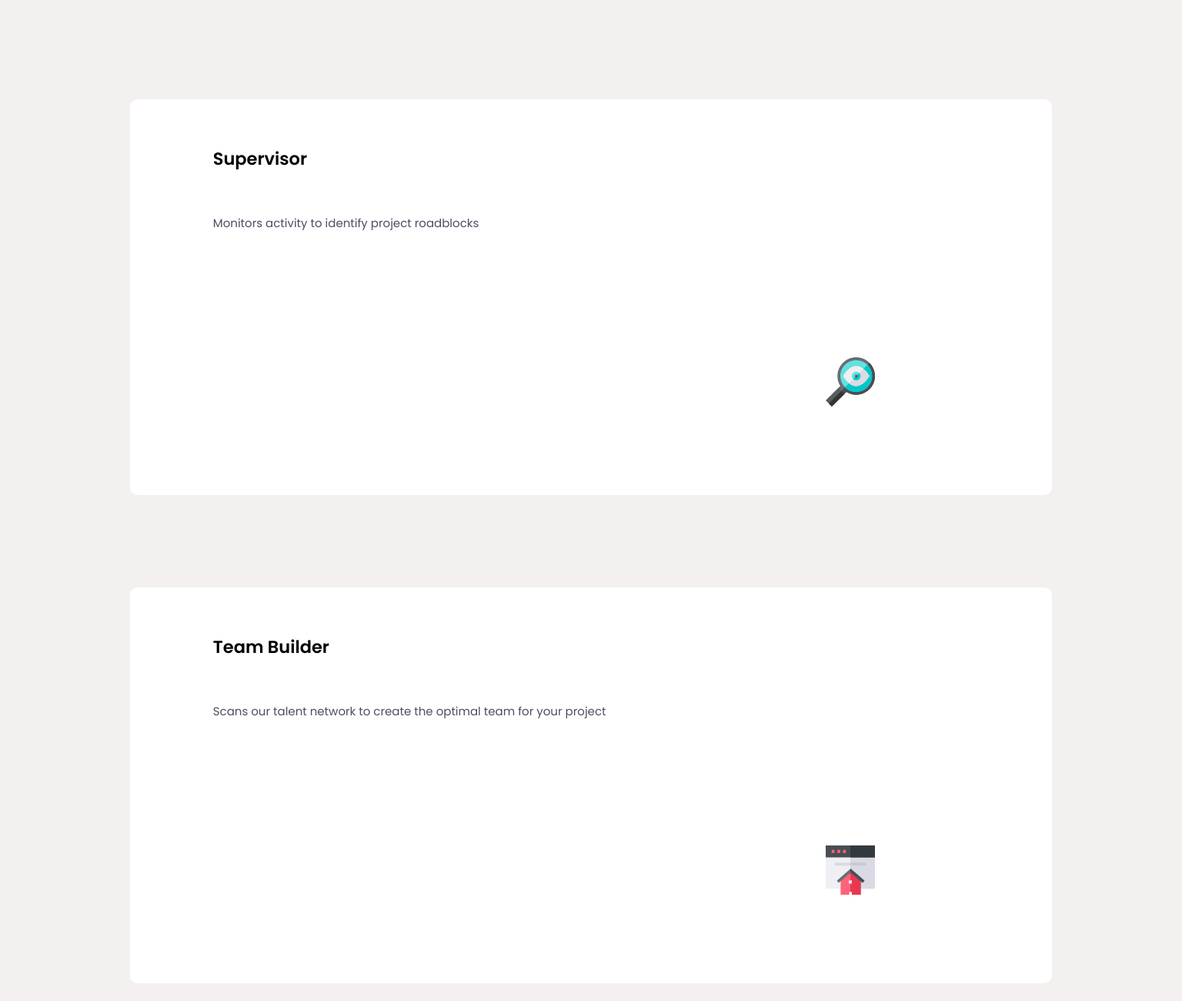
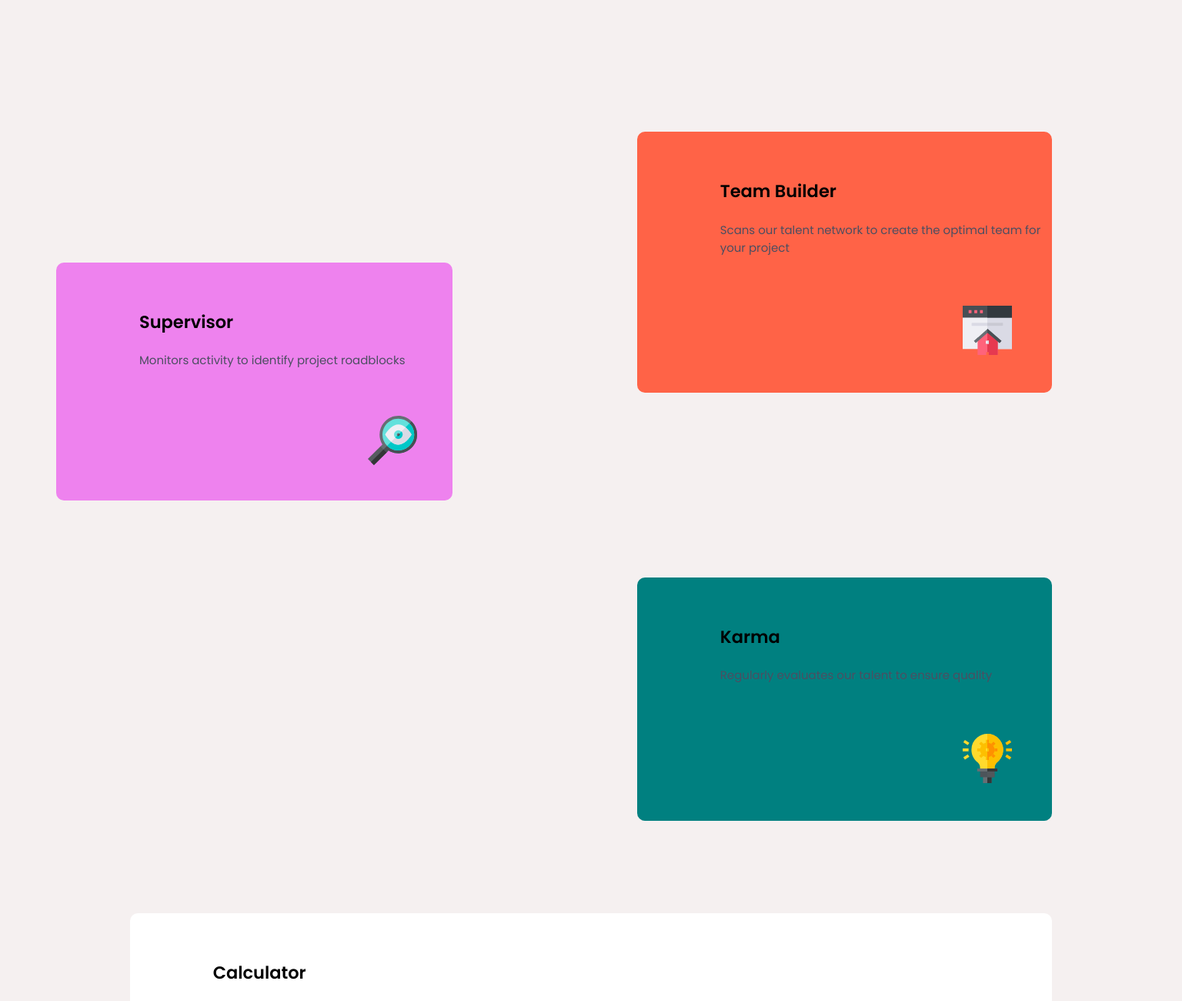
Before and after one commit to matheussantosws/four-card-feature-section-master, a plain HTML site: page index.html in a window 1536 px wide. Shown: the part 460-1760 px from the top of the page at 77% size. Drawn offline with Linux system fonts and the light colour scheme.

Commit message:
media query para pc
Atualizando para a pagina ficar resposiva com breakpoint

```diff
--- a/estilo.css
+++ b/estilo.css
@@ -129,3 +129,29 @@
         padding: 11%;
     }
 }
+
+@media (min-width:1440px) {
+    .card {
+        margin-top:-5%;
+    }
+    .info {
+        margin-left:15%;
+        margin-right:15%;
+    }
+    .super {
+        margin-left: -8%;
+        margin-right: 65%;
+        margin-top: 40%;
+        background-color: violet;
+    }
+    .team {
+        background-color: tomato;
+        margin-left: 55%;
+        margin-top: -50%;
+    }
+    .kar {
+        background-color: teal;
+        margin-left: 55%;
+        margin-top:20%;
+    }
+}
```
